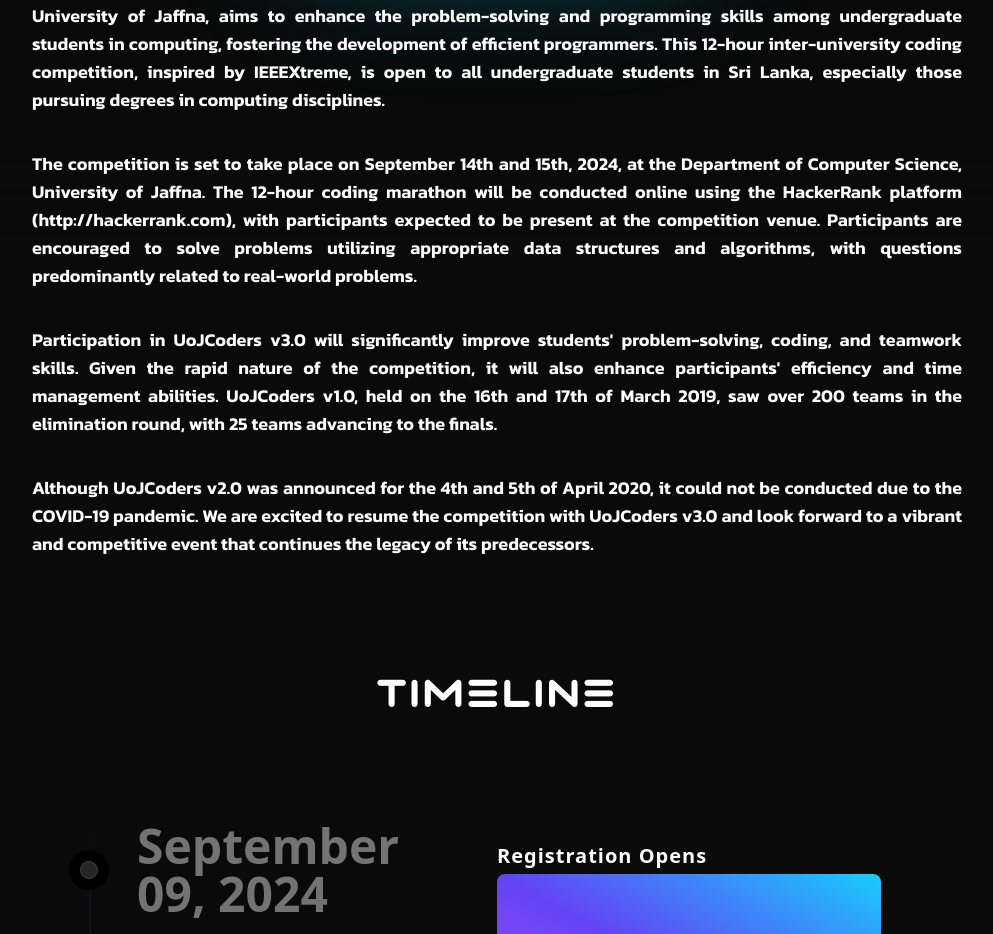
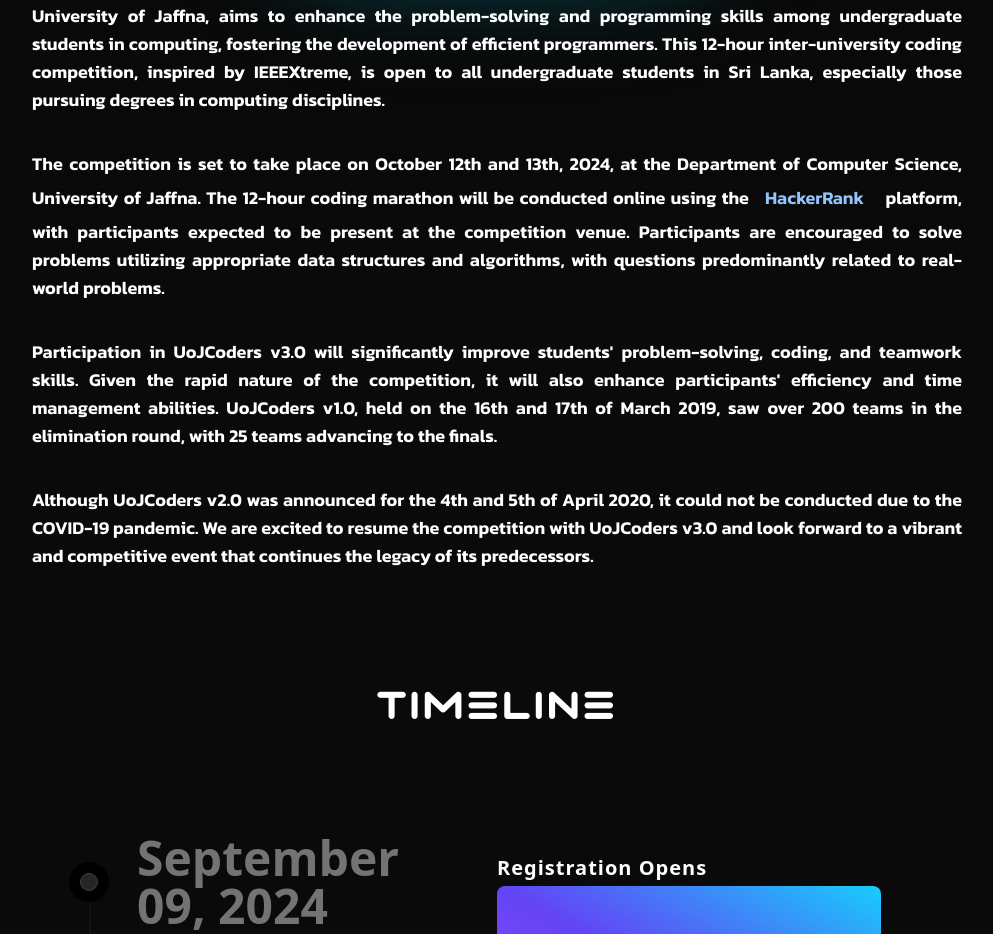
Before and after one commit to RNViththagan/uoj_coders, a Next.js app: page / in a window 1280 px wide. Shown: the part 1262-2196 px from the top of the page, without its empty margins (143-1136 px from the left). Built offline with nearby package versions, Linux system fonts and the light colour scheme.

Commit message:
update about us section

```diff
--- a/components/about-section.tsx
+++ b/components/about-section.tsx
@@ -2,6 +2,8 @@
 
 import { motion } from "framer-motion";
 import { LampContainer } from "@/components/ui/lamp";
+import Link from "next/link";
+import { Button } from "./ui/button";
 
 export function AboutSection() {
   return (
@@ -46,14 +48,20 @@
               ease: "easeInOut",
             }}
             className="text-white py-4 text-sm lg:text-lg 2xl:text-xl text-justify font-medium">
-            The competition is set to take place on September 14th and 15th,
-            2024, at the Department of Computer Science, University of Jaffna.
-            The 12-hour coding marathon will be conducted online using the
-            HackerRank platform (http://hackerrank.com), with participants
-            expected to be present at the competition venue. Participants are
-            encouraged to solve problems utilizing appropriate data structures
-            and algorithms, with questions predominantly related to real-world
-            problems.
+            The competition is set to take place on October 12th and 13th, 2024,
+            at the Department of Computer Science, University of Jaffna. The
+            12-hour coding marathon will be conducted online using the
+            <Button
+              variant={"link"}
+              className="text-blue-300 py-4 text-sm lg:text-lg 2xl:text-xl font-medium">
+              <Link href={"https://www.hackerrank.com"} target="_blank">
+                HackerRank
+              </Link>
+            </Button>{" "}
+            platform, with participants expected to be present at the
+            competition venue. Participants are encouraged to solve problems
+            utilizing appropriate data structures and algorithms, with questions
+            predominantly related to real-world problems.
           </motion.p>
           <motion.p
             initial={{ opacity: 0.5, y: 100 }}
--- /dev/null
+++ b/components/ui/button.tsx
@@ -0,0 +1,56 @@
+import * as React from "react"
+import { Slot } from "@radix-ui/react-slot"
+import { cva, type VariantProps } from "class-variance-authority"
+
+import { cn } from "@/lib/utils"
+
+const buttonVariants = cva(
+  "inline-flex items-center justify-center whitespace-nowrap rounded-md text-sm font-medium ring-offset-background transition-colors focus-visible:outline-none focus-visible:ring-2 focus-visible:ring-ring focus-visible:ring-offset-2 disabled:pointer-events-none disabled:opacity-50",
+  {
+    variants: {
+      variant: {
+        default: "bg-primary text-primary-foreground hover:bg-primary/90",
+        destructive:
+          "bg-destructive text-destructive-foreground hover:bg-destructive/90",
+        outline:
+          "border border-input bg-background hover:bg-accent hover:text-accent-foreground",
+        secondary:
+          "bg-secondary text-secondary-foreground hover:bg-secondary/80",
+        ghost: "hover:bg-accent hover:text-accent-foreground",
+        link: "text-primary underline-offset-4 hover:underline",
+      },
+      size: {
+        default: "h-10 px-4 py-2",
+        sm: "h-9 rounded-md px-3",
+        lg: "h-11 rounded-md px-8",
+        icon: "h-10 w-10",
+      },
+    },
+    defaultVariants: {
+      variant: "default",
+      size: "default",
+    },
+  }
+)
+
+export interface ButtonProps
+  extends React.ButtonHTMLAttributes<HTMLButtonElement>,
+    VariantProps<typeof buttonVariants> {
+  asChild?: boolean
+}
+
+const Button = React.forwardRef<HTMLButtonElement, ButtonProps>(
+  ({ className, variant, size, asChild = false, ...props }, ref) => {
+    const Comp = asChild ? Slot : "button"
+    return (
+      <Comp
+        className={cn(buttonVariants({ variant, size, className }))}
+        ref={ref}
+        {...props}
+      />
+    )
+  }
+)
+Button.displayName = "Button"
+
+export { Button, buttonVariants }
--- a/package.json
+++ b/package.json
@@ -11,6 +11,7 @@
   "dependencies": {
     "@radix-ui/react-dialog": "^1.1.1",
     "@radix-ui/react-separator": "^1.1.0",
+    "@radix-ui/react-slot": "^1.1.0",
     "@splinetool/react-spline": "^4.0.0",
     "@splinetool/runtime": "^1.9.2",
     "@tabler/icons-react": "^3.14.0",
```
Also changed, not shown: 1 other file (tests, documents, lock files or other folders).
